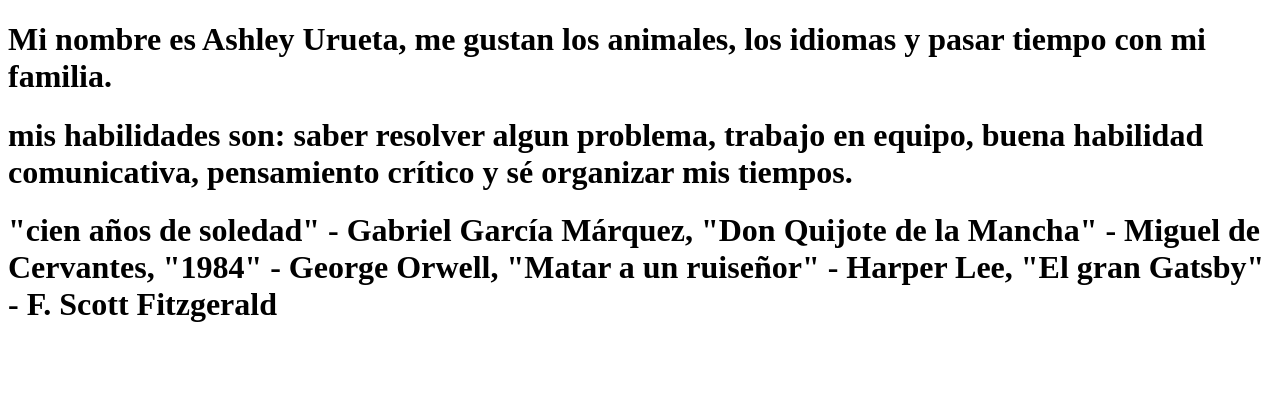
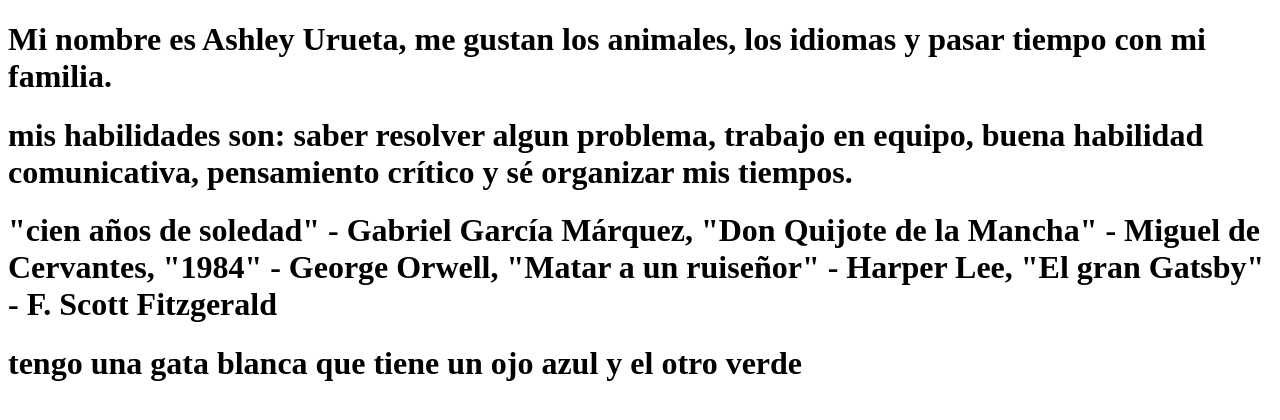
Before and after one commit to ashlem07/portafolio-personal, a plain HTML site: page index.html in a window 1280 px wide. Drawn offline with Linux system fonts and the light colour scheme.

Commit message:
my Channel

```diff
--- a/index.html
+++ b/index.html
@@ -9,5 +9,6 @@
     <h1>Mi nombre es Ashley Urueta, me gustan los animales, los idiomas y pasar tiempo con mi familia.</h1>
     <h1>mis habilidades son: saber resolver algun problema, trabajo en equipo, buena habilidad comunicativa, pensamiento crítico y sé organizar mis tiempos.</h1>
     <h1>"cien años de soledad" - Gabriel García Márquez, "Don Quijote de la Mancha" - Miguel de Cervantes, "1984" - George Orwell, "Matar a un ruiseñor" - Harper Lee, "El gran Gatsby" - F. Scott Fitzgerald</h1>
+    <h1>tengo una gata blanca que tiene un ojo azul y el otro verde</h1>
 </body>
 </html>
```
